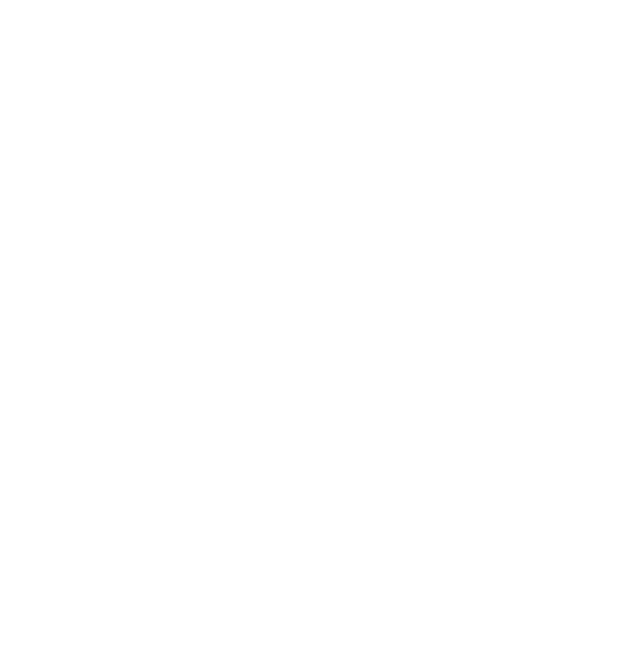
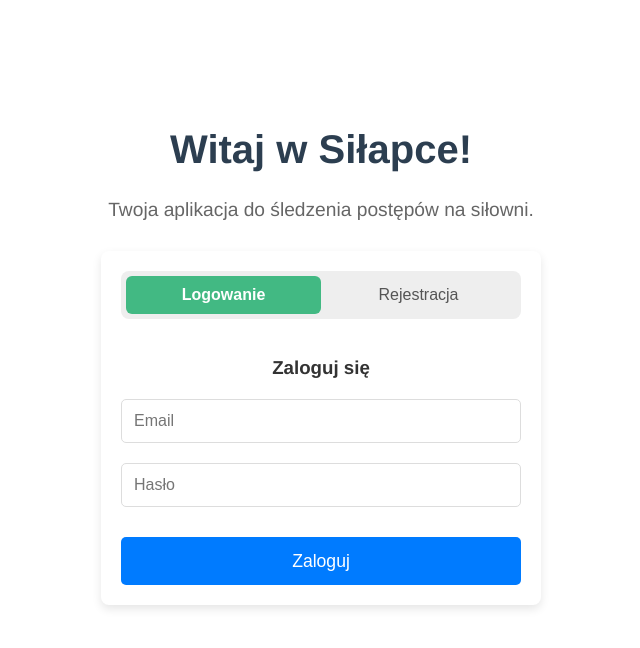
Before and after one commit to eljot1994/silapka-web, a Vue app: page / in a window 1280 px wide. Shown: the top 648 px of the page, without its empty margins (319-959 px from the left). Built offline with nearby package versions, Linux system fonts and the light colour scheme; no server answers.

Commit message:
feat: enhance HomeView with login and signup forms, including validation and loading spinner

```diff
--- a/src/views/HomeView.vue
+++ b/src/views/HomeView.vue
@@ -1,13 +1,109 @@
+<template>
+  <div class="home-container">
+    <h1>Witaj w Siłapce!</h1>
+    <p>Twoja aplikacja do śledzenia postępów na siłowni.</p>
+
+    <div class="form-container">
+      <div class="form-toggle">
+        <button
+          @click="isLogin = true"
+          :class="{ active: isLogin }"
+          class="toggle-button"
+        >
+          Logowanie
+        </button>
+        <button
+          @click="isLogin = false"
+          :class="{ active: !isLogin }"
+          class="toggle-button"
+        >
+          Rejestracja
+        </button>
+      </div>
+
+      <form v-if="isLogin" @submit.prevent="handleLogin" class="auth-form">
+        <h3>Zaloguj się</h3>
+        <div class="form-group">
+          <input
+            type="email"
+            placeholder="Email"
+            v-model="loginForm.email"
+            required
+          />
+        </div>
+        <div class="form-group">
+          <input
+            type="password"
+            placeholder="Hasło"
+            v-model="loginForm.password"
+            required
+          />
+        </div>
+        <button type="submit" :disabled="isLoading">
+          <span v-if="isLoading" class="spinner"></span>
+          <span v-else>Zaloguj</span>
+        </button>
+      </form>
+
+      <form v-else @submit.prevent="handleSignup" class="auth-form">
+        <h3>Zarejestruj się</h3>
+        <div class="form-group">
+          <input
+            type="email"
+            placeholder="Email"
+            v-model="signupForm.email"
+            @blur="validateEmail"
+            required
+          />
+          <p v-if="signupErrors.email" class="validation-error">
+            {{ signupErrors.email }}
+          </p>
+        </div>
+        <div class="form-group">
+          <input
+            type="password"
+            placeholder="Hasło"
+            v-model="signupForm.password"
+            @blur="validatePassword"
+            required
+          />
+          <p v-if="signupErrors.password" class="validation-error">
+            {{ signupErrors.password }}
+          </p>
+        </div>
+        <div class="form-group">
+          <input
+            type="password"
+            placeholder="Potwierdź hasło"
+            v-model="signupForm.confirmPassword"
+            @blur="validateConfirmPassword"
+            required
+          />
+          <p v-if="signupErrors.confirmPassword" class="validation-error">
+            {{ signupErrors.confirmPassword }}
+          </p>
+        </div>
+        <button type="submit" :disabled="isLoading">
+          <span v-if="isLoading" class="spinner"></span>
+          <span v-else>Zarejestruj</span>
+        </button>
+      </form>
+
+      <p v-if="authError" class="error-message">{{ authError }}</p>
+    </div>
+  </div>
+</template>
+
 <script lang="ts">
 import { defineComponent, ref } from "vue";
 import { useStore } from "vuex";
-import { useRouter } from "vue-router"; // <-- 1. Zaimportowano useRouter
+import { useRouter } from "vue-router";
 
 export default defineComponent({
   name: "HomeView",
   setup() {
     const store = useStore();
-    const router = useRouter(); // <-- 2. Użyto useRouter
+    const router = useRouter();
 
     const isLogin = ref(true);
     const authError = ref<string | null>(null);
@@ -83,6 +179,7 @@
       isLoading.value = true;
       try {
         await store.dispatch("login", loginForm.value);
+        router.push({ name: "welcome" });
       } catch (error: any) {
         authError.value = "Nie udało się zalogować. Sprawdź email i hasło.";
       } finally {
@@ -99,6 +196,7 @@
             email: signupForm.value.email,
             password: signupForm.value.password,
           });
+          router.push({ name: "welcome" });
         } catch (error: any) {
           authError.value = "Nie udało się zarejestrować. Spróbuj ponownie.";
         } finally {
@@ -125,7 +223,6 @@
 </script>
 
 <style scoped>
-/* ... (style z poprzedniej odpowiedzi bez zmian) ... */
 .spinner {
   display: inline-block;
   width: 20px;
@@ -141,7 +238,6 @@
     transform: rotate(360deg);
   }
 }
-/* ... (reszta stylów bez zmian) ... */
 .home-container {
   text-align: center;
   padding: 40px 20px;
```
